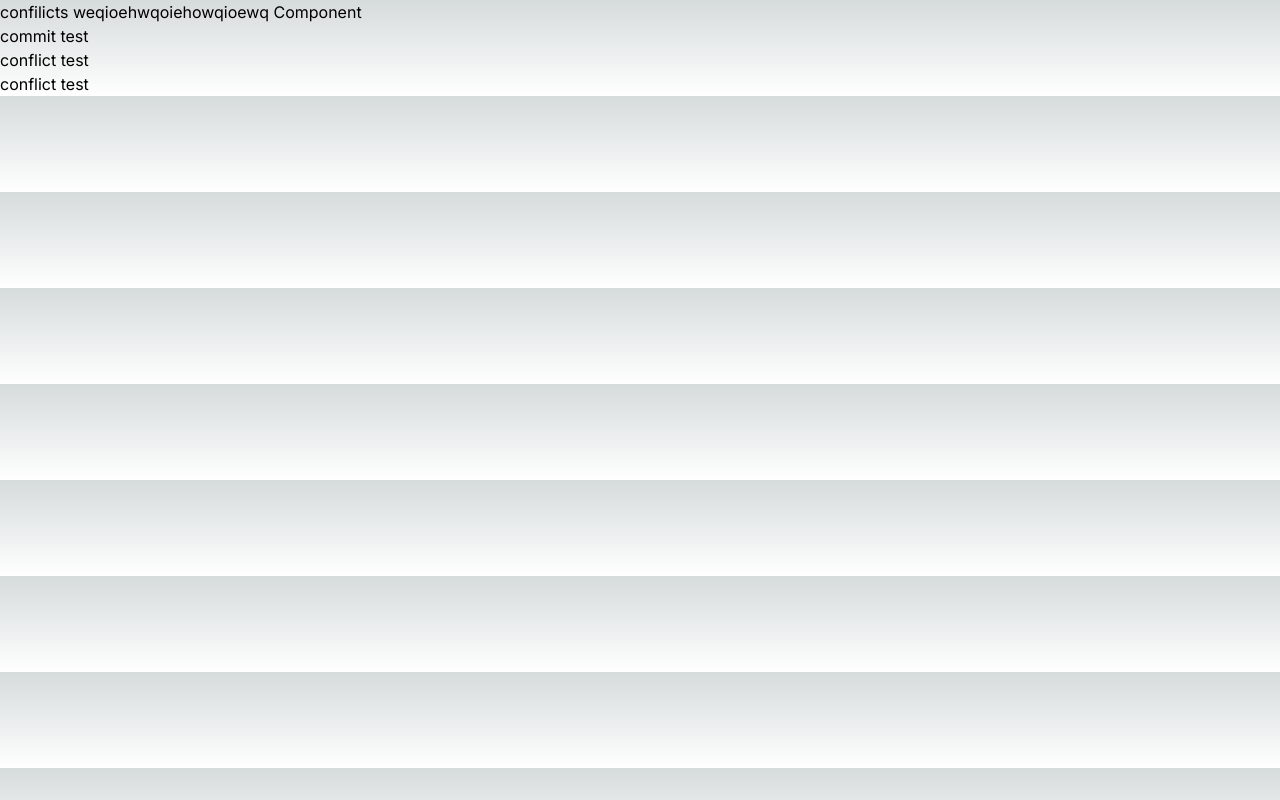
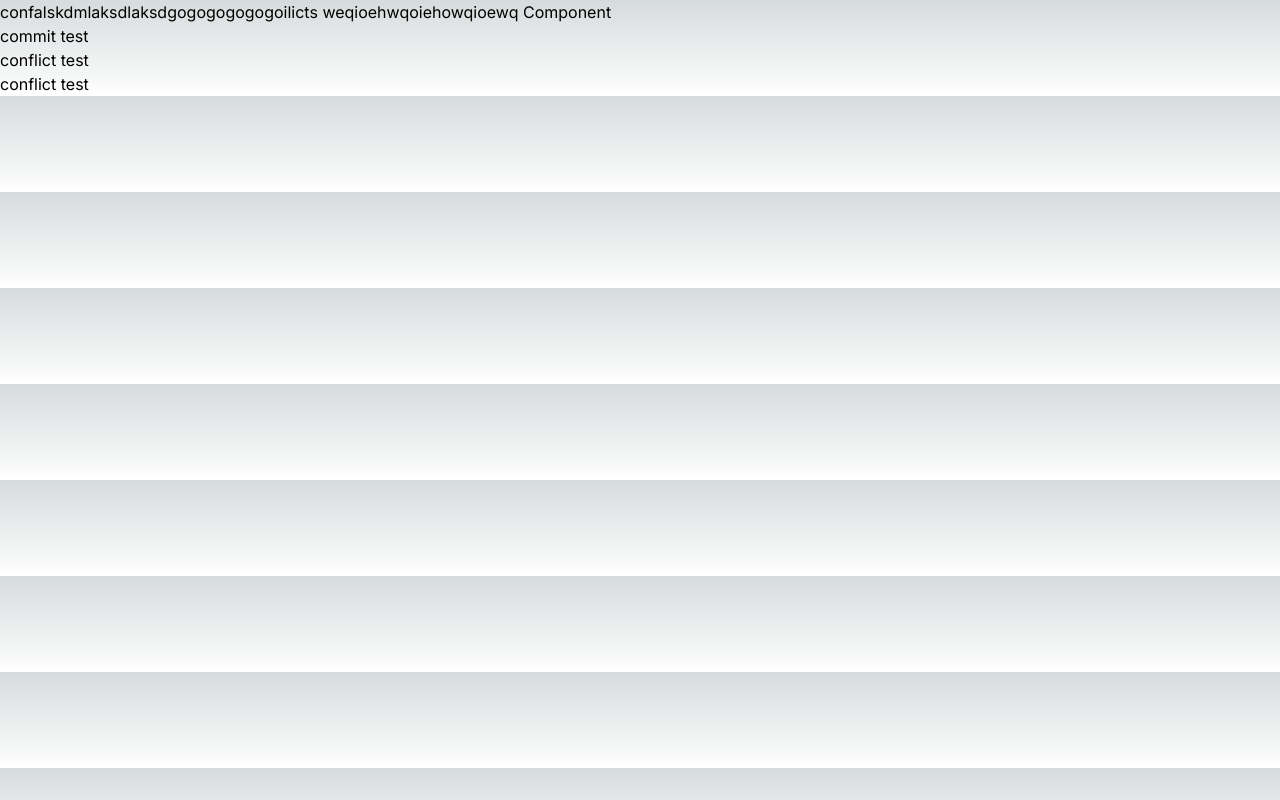
Before and after one commit to stat1202/yarn-nextjs-test, a Next.js app: page /YHS in a window 1280 px wide. Built offline with nearby package versions, Linux system fonts and the light colour scheme.

Commit message:
feat #47 : conflict
conflict

```diff
--- a/src/app/YHS/page.tsx
+++ b/src/app/YHS/page.tsx
@@ -1,7 +1,9 @@
 export default function YHS() {
   return (
     <>
-      <h1>confilicts weqioehwqoiehowqioewq Component</h1>
+      <h1>
+        confalskdmlaksdlaksdgogogogogogoilicts weqioehwqoiehowqioewq Component
+      </h1>
       <h2>commit test</h2>
       <h2>conflict test</h2>
       <h2>conflict test</h2>
```
